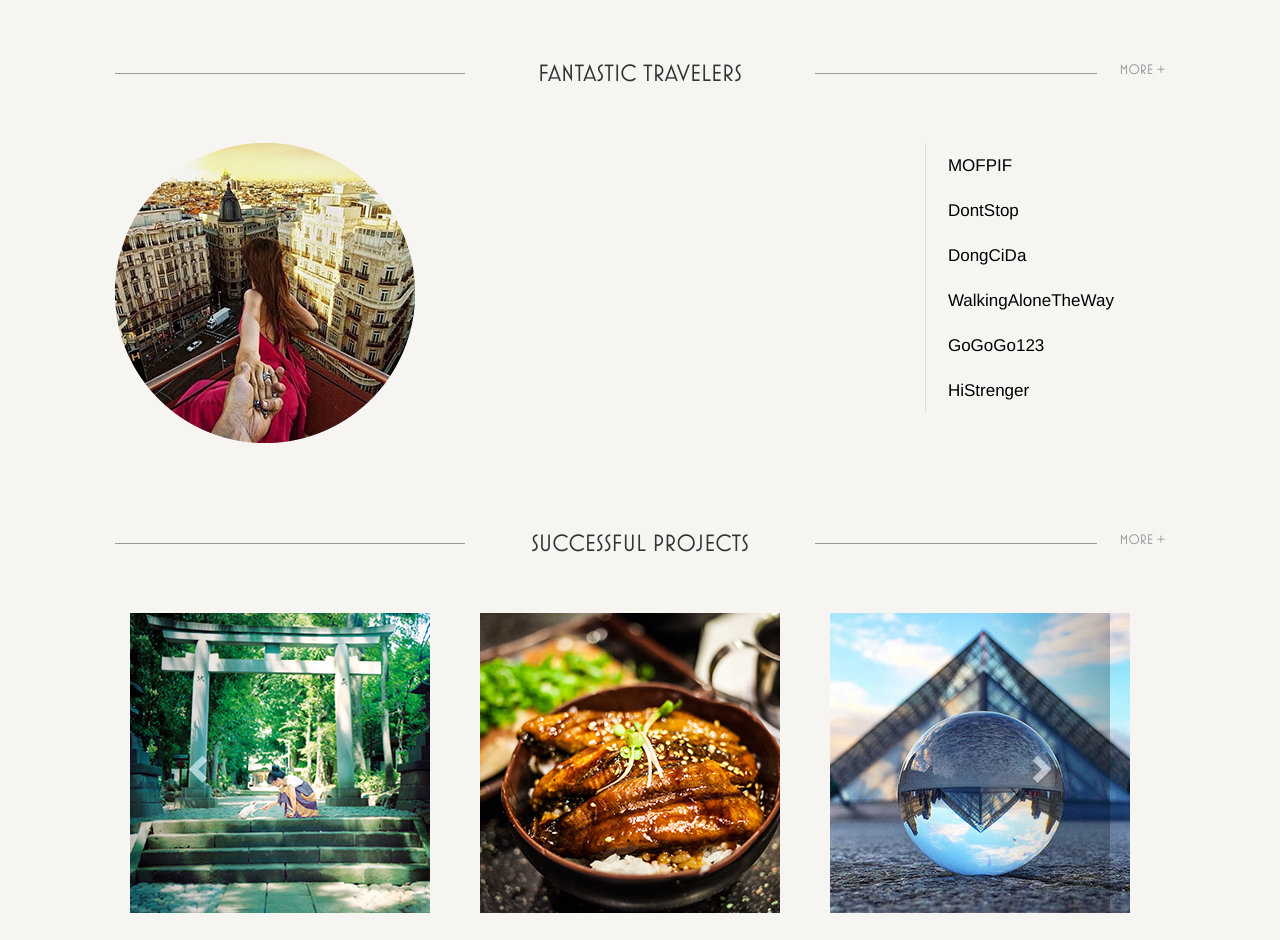
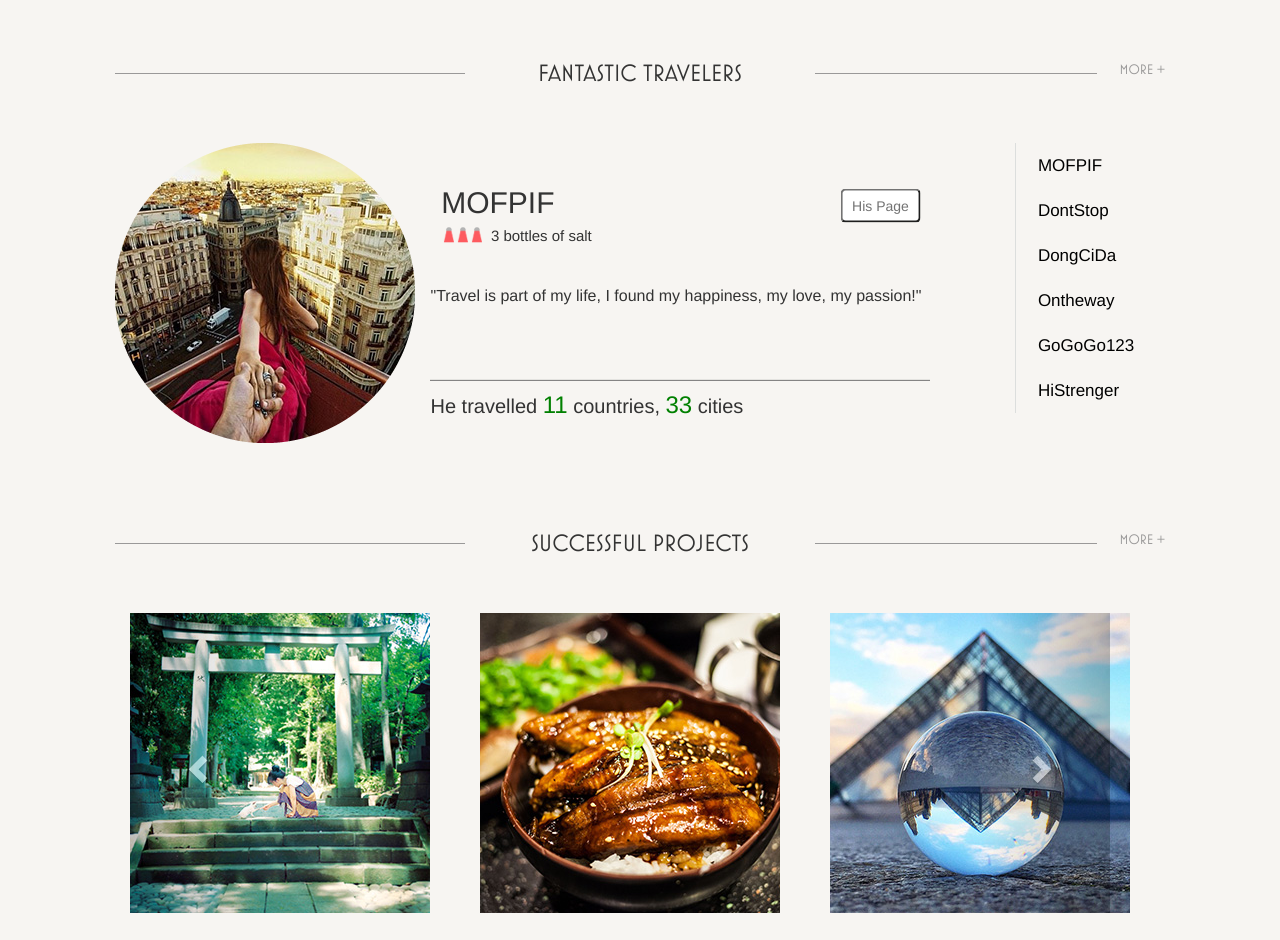
Before and after one commit to hzk735139980/web, a plain HTML site: page web/index.html in a window 1280 px wide. Shown: the part 1708-2648 px from the top of the page. Drawn offline with Linux system fonts and the light colour scheme.

Commit message:
traveller1done

```diff
--- a/web/css/style.css
+++ b/web/css/style.css
@@ -417,7 +417,7 @@ input[type=text]:focus {
     font-family: myfirstfont;
  }
 
- .explore-btn{
+/* .explore-btn{
  	background-color: white;
  	color: black;
  	padding: 8px;
@@ -431,8 +431,77 @@ input[type=text]:focus {
 
  .explore-btn:hover{
  	background-color: teal;
- }
-
+ }*/
+/* traveler info */
+.targetDiv{
+    position: relative;
+}
+.tra-name{
+    position: absolute;
+    top: 20%;
+    left: 44%;
+    margin: 0;
+    transform: translate(-50%, -50%);
+    font-size: 30px;
+}
+.tra-btn{
+    position: absolute;
+    top: 22%;
+    left: 88%;
+    margin: 0;
+    transform: translate(-50%, -60%);
+    font-size: 14px;
+    color: #737373;
+    background-color: white;
+    padding: 5px 10px;
+    border-color: #737373;
+    border-radius: 5px;
+}
+.salt-bottle{
+    height: 15px;
+}
+.tra-level-img{
+    position: absolute;
+    top: 30%;
+    left: 40%;
+    margin: 0;
+    transform: translate(-50%, -50%);
+    font-size: 15px;
+}
+.tra-level-info{
+    position: absolute;
+    top: 31%;
+    left: 49%;
+    margin: 0;
+    transform: translate(-50%, -50%);
+    font-size: 15px;
+}
+.tra-intro{
+    position: absolute;
+    top: 51%;
+    left: 65%;
+    margin: 0;
+    transform: translate(-50%, -50%);
+    font-size: 16px;
+    width: 500px;
+}
+.tra-hist{
+    position: absolute;
+    top: 86%;
+    left: 65%;
+    margin: 0;
+    transform: translate(-50%, -50%);
+    font-size: 20px;
+    padding-top: 7px;
+    width: 500px;
+}
+.num-green{
+    font-size: 24px;
+    color: green;
+}
+.border-top{
+    border-top: 0.1rem solid #737373;
+}
 /* traveler */
 .travelers ul li{
     border-left: 3px solid transparent;
--- a/web/index.html
+++ b/web/index.html
@@ -306,38 +306,57 @@
 		</div>
 	</div>
 	<div class="row">
-		<div class="col col-md-9">
+		<div class="col col-md-10">
 			<div id="div1" class="targetDiv">
 				<img id="a" src="img/traveller1.png">
+				<div class="tra-name">MOFPIF</div>
+				<button class="tra-btn">His Page</button>
+				<div class="tra-level-img">
+					<img src="img/salt.png" class="salt-bottle">
+					<img src="img/salt.png" class="salt-bottle">
+					<img src="img/salt.png" class="salt-bottle">
+				</div>
+				<div class="tra-level-info">3 bottles of salt</div>
+				<div class="tra-intro">"Travel is part of my life, I found my happiness, my love, my passion!"</div>
+				<div class="tra-hist border-top">He travelled <a href="" class="num-green">11</a> countries, <a href="" class="num-green">33</a> cities</div>
 			</div>
 			<div id="div2" class="targetDiv">
 				<img id="b" src="img/traveller2.png">
-
+				<div class="tra-name">DontStop</div>
+				<button class="tra-btn">Her Page</button>
 			</div>
 			<div id="div3" class="targetDiv">
 				<img id="c" src="img/traveller3.png">
+				<div class="tra-name">DongCiDa</div>
+				<button class="tra-btn">His Page</button>
 
 			</div>
 			<div id="div4" class="targetDiv">
 				<img id="d" src="img/traveller4.png">
+				<div class="tra-name">Ontheway</div>
+				<button class="tra-btn">His Page</button>
 
 			</div>
 			<div id="div5" class="targetDiv">
 				<img id="e" src="img/traveller5.png">
+				<div class="tra-name">GoGoGo123</div>
+				<button class="tra-btn">Her Page</button>
 
 			</div>
 			<div id="div6" class="targetDiv">
 				<img id="f" src="img/traveller6.png">
+				<div class="tra-name">HiStrenger</div>
+				<button class="tra-btn">Her Page</button>
 
 			</div>
 		</div>
-		<div class="col col-md-3">
+		<div class="col col-md-2">
 			<div class="travelers border-left">
 				<ul class="list-unstyled">
 					<li class="travelerlink" target="1"><a href="" class="disabled">MOFPIF</a></li>
 					<li class="travelerlink" target="2"><a href="" class="disabled">DontStop</a></li>
 					<li class="travelerlink" target="3"><a href="" class="disabled">DongCiDa</a></li>
-					<li class="travelerlink" target="4"><a href="" class="disabled">WalkingAloneTheWay</a></li>
+					<li class="travelerlink" target="4"><a href="" class="disabled">Ontheway</a></li>
 					<li class="travelerlink" target="5"><a href="" class="disabled">GoGoGo123</a></li>
 					<li class="travelerlink" target="6"><a href="" class="disabled">HiStrenger</a></li>
 				</ul>
```
Also changed, not shown: web/img/salt.png (added). Lines whose indentation alone changed are shown as unchanged.
